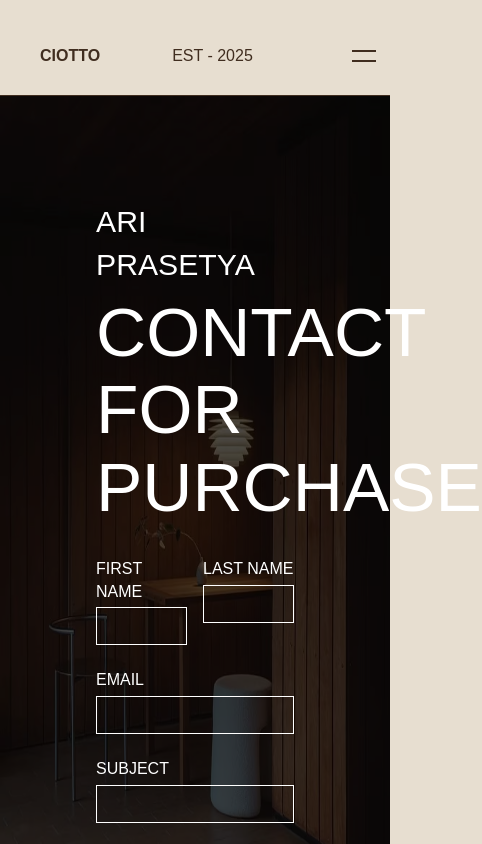
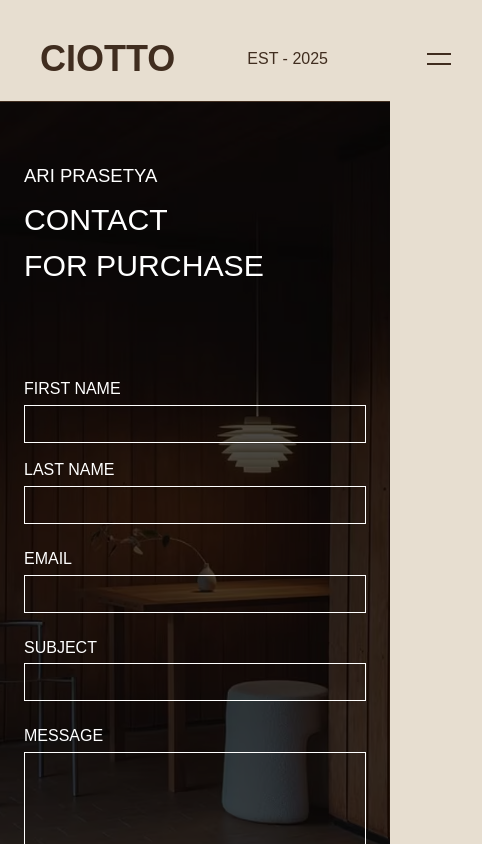
Before and after one commit to espi0001/ciotto, a Next.js app: page /contact in a window 390 px wide. Shown: the top 844 px of the page, 482 px wide, since content can reach past the window. Built offline with nearby package versions, Linux system fonts and the light colour scheme; a web font is replaced by a local one.

Commit message:
added Instagram SVG icon, updated styles for contact form and menu, and improved layout responsiveness

```diff
--- a/src/app/contact/page.jsx
+++ b/src/app/contact/page.jsx
@@ -5,38 +5,39 @@ export default function Contact() {
     <main className="relative max-h-screen h-screen">
       {/* Background Image */}
       <div className="absolute inset-0">
-        <Image src="/image/gamma.avif" alt="Interior design with wooden panels and chair" fill className="object-fit" priority quality={100} />
+        <Image src="/image/gamma.avif" alt="Interior design with wooden panels and chair" fill className="object-cover" priority quality={100} />
       </div>
 
       {/* Content Grid */}
       <div className="relative grid grid-cols-1 h-full md:grid-cols-[55%_45%]">
         {/* Left side - Empty to show background */}
-        <div />
+        <div className="hidden md:block" />
 
         {/* Right side - Contact Form */}
-        <div className="bg-black/70 flex flex-col px-24 py-26 text-white max-h-screen">
+        <div className="bg-black/70 flex flex-col px-6 py-8 sm:px-10 sm:py-12 md:px-16 md:py-20 lg:px-24 lg:py-26 text-white max-h-screen w-full md:w-auto justify-center">
           <div className="mb-8">
-            <h2 className="text-sm uppercase mb-2">Ari Prasetya</h2>
-            <h1 className="text-4xl font-medium uppercase">
+            <h2 className="contact-h2 uppercase mb-2">Ari Prasetya</h2>
+            {/* Responsive h1: one line on md+, two lines on mobile/tablet */}
+            <h1 className="contact-h1 font-medium uppercase mb-[58px]">
               Contact
               <br />
               For Purchase
             </h1>
           </div>
 
-          <form className="flex flex-col space-y-6">
-            <div className="grid grid-cols-2 gap-4">
+          <form className="flex flex-col space-y-6 w-full max-w-md mx-auto">
+            <div className="grid grid-cols-1 sm:grid-cols-2 gap-4">
               <div className="flex flex-col">
                 <label htmlFor="firstName" className="text-sm uppercase mb-1">
                   First Name
                 </label>
-                <input type="text" id="firstName" name="firstName" className="bg-transparent border border-beige-100/50 py-1.5 focus:outline-none focus:border-white transition-colors" />
+                <input type="text" id="firstName" name="firstName" className="bg-transparent border border-beige-100/50 py-1.5 px-2 focus:outline-none focus:border-white transition-colors" />
               </div>
               <div className="flex flex-col">
                 <label htmlFor="lastName" className="text-sm uppercase mb-1">
                   Last Name
                 </label>
-                <input type="text" id="lastName" name="lastName" className="bg-transparent border border-beige-100/50 py-1.5 focus:outline-none focus:border-white transition-colors" />
+                <input type="text" id="lastName" name="lastName" className="bg-transparent border border-beige-100/50 py-1.5 px-2 focus:outline-none focus:border-white transition-colors" />
               </div>
             </div>
 
@@ -44,21 +45,21 @@ export default function Contact() {
               <label htmlFor="email" className="text-sm uppercase mb-1">
                 Email
               </label>
-              <input type="email" id="email" name="email" className="bg-transparent border border-beige-100/50 py-1.5 focus:outline-none focus:border-white transition-colors" />
+              <input type="email" id="email" name="email" className="bg-transparent border border-beige-100/50 py-1.5 px-2 focus:outline-none focus:border-white transition-colors" />
             </div>
 
             <div className="flex flex-col">
               <label htmlFor="subject" className="text-sm uppercase mb-1">
                 Subject
               </label>
-              <input type="text" id="subject" name="subject" className="bg-transparent border border-beige-100/50 py-1.5 focus:outline-none focus:border-white transition-colors" />
+              <input type="text" id="subject" name="subject" className="bg-transparent border border-beige-100/50 py-1.5 px-2 focus:outline-none focus:border-white transition-colors" />
             </div>
 
             <div className="flex flex-col">
               <label htmlFor="message" className="text-sm uppercase mb-1">
                 Message
               </label>
-              <textarea id="message" name="message" rows={5} className="bg-transparent border border-beige-100/50 py-1.5 focus:outline-none focus:border-white transition-colors resize-none" />
+              <textarea id="message" name="message" rows={5} className="bg-transparent border border-beige-100/50 py-1.5 px-2 focus:outline-none focus:border-white transition-colors resize-none" />
             </div>
           </form>
         </div>
--- a/src/app/globals.css
+++ b/src/app/globals.css
@@ -1,5 +1,4 @@
 @import "tailwindcss";
-
 
 @font-face {
   font-family: "Sofia Pro";
@@ -36,7 +35,6 @@
   font-display: swap;
 }
 
-
 *,
 *::before,
 *::after {
@@ -48,17 +46,13 @@
   --foreground: #171717;
 }
 
-
-
 @theme {
-
   /*********** BACKGROUND ***********/
   /* beige-500 */
   --color-body-bg: #e7ded0ff;
 
   /* beige-500 */
   --color-body-footer: #e7ded0ff;
-
 
   /*********** TYPOGRAPHY ***********/
   /* brown-500*/
@@ -68,25 +62,23 @@
   --color-secondary-text: #faf8f5ff;
 
   /* orange-500 */
-  --color-tertiary-text: #9A330B;
+  --color-tertiary-text: #9a330b;
 
   /* brown-500 */
   --color-body-footer-p-color: #402d1fff;
-
 
   /*********** BUTTONS ***********/
   /* brown-500 */
   --color-primary-button: #402d1fff;
 
   /* orange-500 */
-  --color-button-hover: #9A330B;
+  --color-button-hover: #9a330b;
 
   /* beige-100*/
   --color-secondary-button: #faf8f5ff;
 
   /* brown-500 */
   --color-secondary-button-hover: #402d1fff;
-
 }
 
 /*********** TYPOGRAPHY ***********/
@@ -156,6 +148,27 @@ p {
   --fs-min: 1.5rem;
 }
 
+.contact-h1 {
+  --fs-max: 3rem;
+  --fs-min: 1.8rem;
+}
+
+.contact-h2 {
+  --fs-max: 1.5rem;
+  --fs-min: 1.13rem;
+}
+
+.logo-size {
+  font-size: 2.25rem;
+}
+
+@media (min-width: 1024px) {
+  .works-link {
+    --fs-max: 2rem;
+    --fs-min: 1.5rem;
+  }
+}
+
 @theme inline {
   /* --color-background: var(--background); */
   /* --color-foreground: var(--foreground); */
--- a/src/components/02-molecules/NavLinks.jsx
+++ b/src/components/02-molecules/NavLinks.jsx
@@ -111,7 +111,7 @@ export default function NavLinks() {
                   <motion.a
                     key={link.name}
                     href={link.href}
-                    className={`text-4xl font-semibold tracking-wide relative group`}
+                    className={`works-link text-4xl font-semibold tracking-wide relative group`}
                     onMouseEnter={() => setHoveredIndex(idx)}
                     onMouseLeave={() => setHoveredIndex(null)}
                     initial={{ opacity: 0, filter: "blur(10px)" }}
--- a/src/components/03-organisms/Footer.jsx
+++ b/src/components/03-organisms/Footer.jsx
@@ -62,7 +62,7 @@ export default function Footer() {
               <h3 className="text-[#402d1f] font-bold mb-4">SOCIAL MEDIA</h3>
               <div className="flex items-center gap-3">
                 <a href="https://www.instagram.com/ciotto.frb/" target="_blank" rel="noopener noreferrer" className="flex items-center gap-3 text-[#402d1f] hover:underline transition-all" aria-label="Follow us on Instagram">
-                  <img src="/instagram-icon.png" alt="" className="w-[21px] h-[21px]" aria-hidden="true" />
+                  <img src="/image/insta-svg.svg" alt="" className="w-[21px] h-[21px]" aria-hidden="true" />
                   <span>ciotto.frb</span>
                 </a>
               </div>
--- a/src/components/03-organisms/Menu.jsx
+++ b/src/components/03-organisms/Menu.jsx
@@ -89,7 +89,7 @@ export default function Menu() {
         {/* <Logo /> */}
         <motion.div className="flex items-center gap-16 group relative z-30 mix-blend-multiply" initial="hidden" animate="visible" variants={navVariants}>
           <motion.div variants={logoVariants}>
-            <Link href="/" className="text-2xl font-bold relative z-30">
+            <Link href="/" className="logo-size font-bold relative z-30">
               CIOTTO
             </Link>
           </motion.div>
```
Also changed, not shown: public/image/insta-svg.svg (added).
